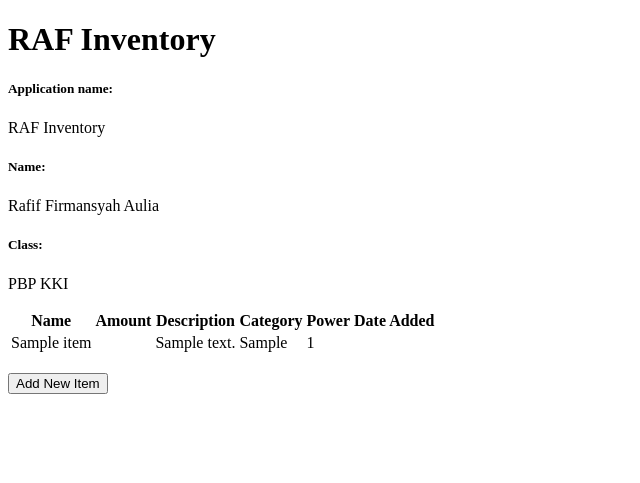
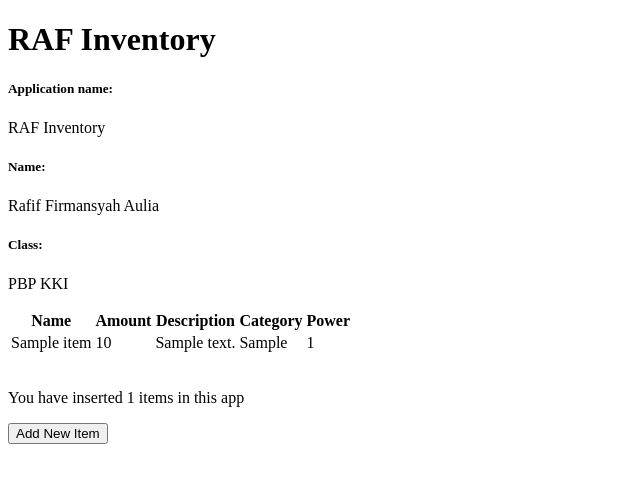
Before and after one commit to rauloaul/RAF-Inventory, a Django app: page / in a window 1280 px wide. Shown: the top 483 px of the page, without its empty margins (0-640 px from the left). Run offline with Django 4.2, Linux system fonts and the light colour scheme; tables that the repository leaves empty hold one stand-in row (values such as "Sample post").

Commit message:
Assignment 3 Add bonus and fixing error in HTML

```diff
--- a/main/templates/main.html
+++ b/main/templates/main.html
@@ -19,7 +19,6 @@
         <th>Description</th>
         <th>Category</th>
         <th>Power</th>
-        <th>Date Added</th>
     </tr>
 
     {% comment %} Below is how to show the item data {% endcomment %}
@@ -27,16 +26,16 @@
     {% for item in items %}
         <tr>
             <td>{{item.name}}</td>
-            <td>{{item.price}}</td>
+            <td>{{item.amount}}</td>
             <td>{{item.description}}</td>
             <td>{{item.category}}</td>
             <td>{{item.power}}</td>
-            <td>{{item.date_added}}</td>
         </tr>
     {% endfor %}
 </table>
 
 <br />
+<p>You have inserted {{ data_count }} items in this app</p>
 
 <a href="{% url 'main:create_item' %}">
     <button>
--- a/main/views.py
+++ b/main/views.py
@@ -8,12 +8,14 @@ from django.core import serializers
 
 def show_main(request):
     items = Item.objects.all()
+    data_count = items.count()
 
     context = {
         'application_name': 'RAF Inventory',
         'name': 'Rafif Firmansyah Aulia',
         'class': 'PBP KKI',
         'items': items,
+        'data_count': data_count,
     }
 
     return render(request, 'main.html', context)
```
